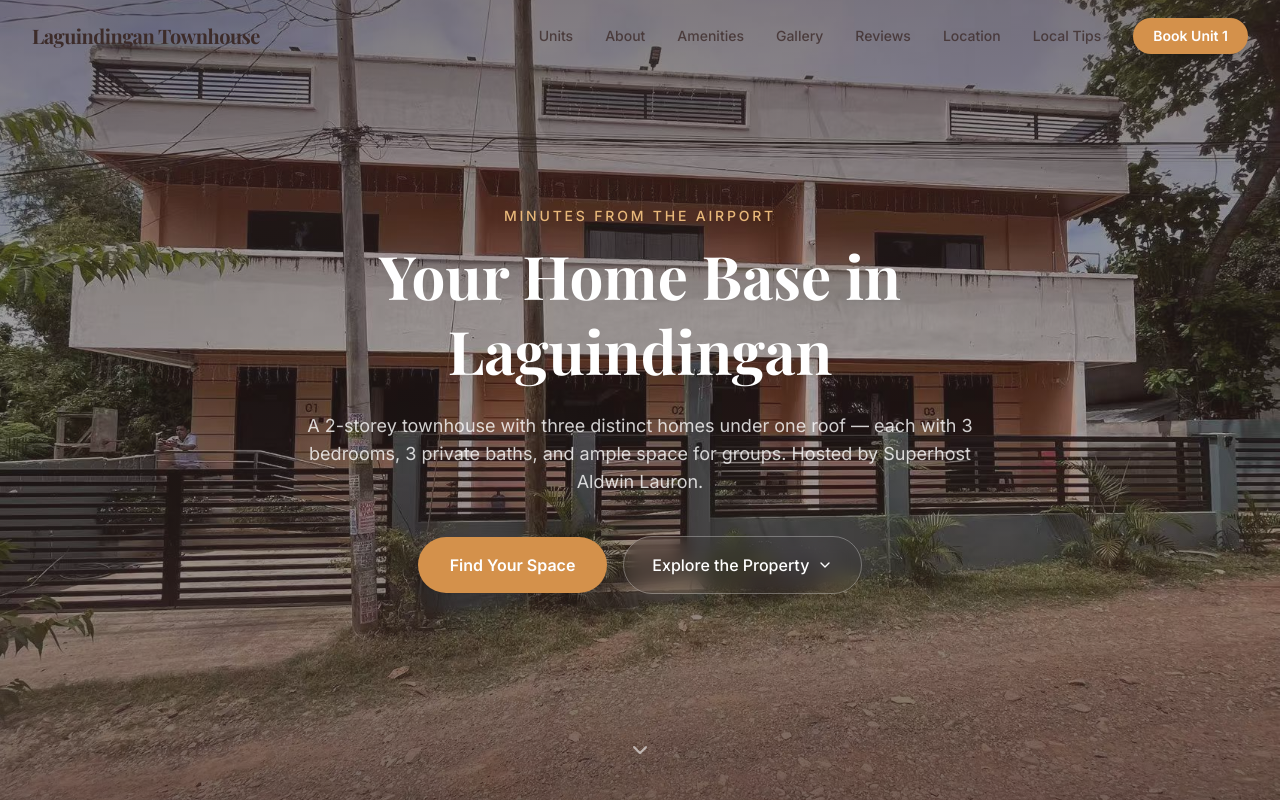
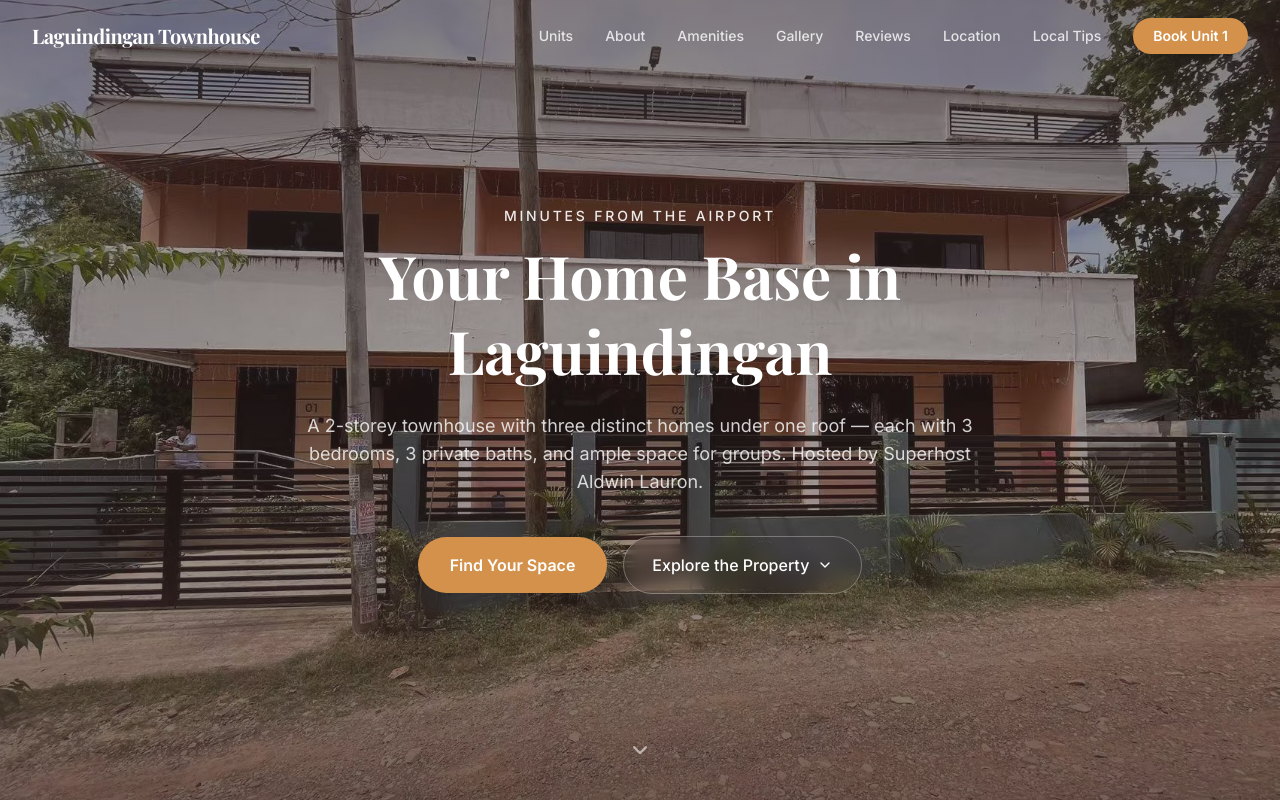
Before and after one commit to lauronjohn/laguindingan-townhouse, a React (Vite) app: page / in a window 1280 px wide. Shown: the top 802 px of the page. Built offline with nearby package versions, Linux system fonts and the light colour scheme.

Commit message:
Fix hero subheadline and navbar text readability — white on dark hero, cocoa on light scroll

```diff
--- a/src/components/Hero.jsx
+++ b/src/components/Hero.jsx
@@ -19,7 +19,7 @@ export default function Hero() {
       </div>
 
       <div className="relative z-10 mx-auto max-w-4xl px-4 text-center animate-fade-in">
-        <p className="mb-3 font-body text-sm font-medium uppercase tracking-[0.2em] text-amber-light">
+        <p className="mb-3 font-body text-sm font-medium uppercase tracking-[0.2em] text-white/90">
           {siteData.hero.subheadline}
         </p>
         <h1 className="mb-6 font-heading text-4xl font-bold leading-tight text-white sm:text-5xl lg:text-6xl">
--- a/src/components/Navbar.jsx
+++ b/src/components/Navbar.jsx
@@ -29,7 +29,9 @@ export default function Navbar() {
             to="hero"
             smooth
             duration={500}
-            className="cursor-pointer font-heading text-xl font-bold tracking-tight text-cocoa"
+            className={`cursor-pointer font-heading text-xl font-bold tracking-tight transition-colors ${
+            scrolled ? "text-cocoa" : "text-white"
+          }`}
           >
             {siteData.name}
           </Link>
@@ -44,7 +46,9 @@ export default function Navbar() {
                 offset={-80}
                 spy
                 activeClass="text-clay"
-                className="cursor-pointer text-sm font-medium text-cocoa/80 transition-colors hover:text-clay"
+                className={`cursor-pointer text-sm font-medium transition-colors hover:text-clay ${
+                  scrolled ? "text-cocoa/80" : "text-white/80"
+                }`}
               >
                 {link.label}
               </Link>
@@ -65,9 +69,9 @@ export default function Navbar() {
             aria-label="Toggle menu"
           >
             {mobileOpen ? (
-              <X className="h-6 w-6 text-cocoa" />
+              <X className={`h-6 w-6 ${scrolled ? "text-cocoa" : "text-white"}`} />
             ) : (
-              <Menu className="h-6 w-6 text-cocoa" />
+              <Menu className={`h-6 w-6 ${scrolled ? "text-cocoa" : "text-white"}`} />
             )}
           </button>
         </div>
```
Also changed, not shown: src/assets/images/host.jpg (deleted), src/assets/images/townhouse.jpg (deleted).
